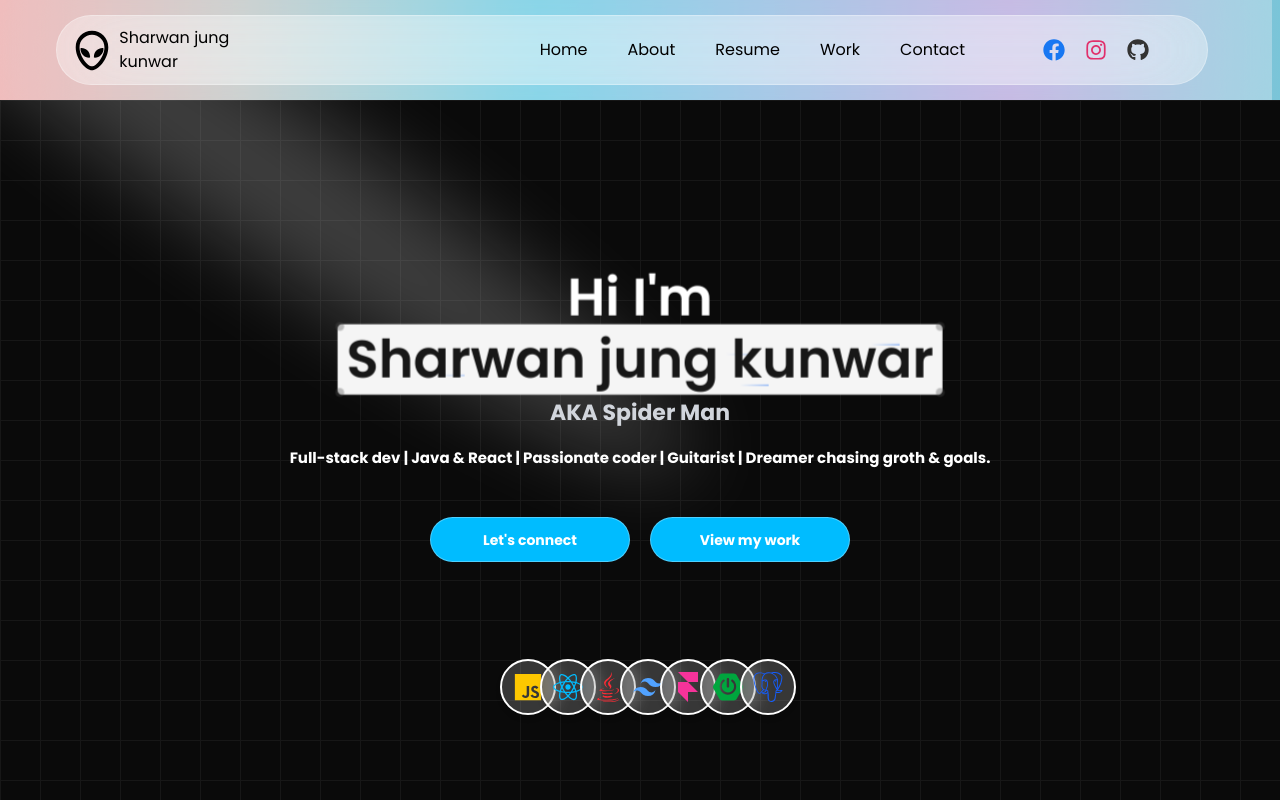
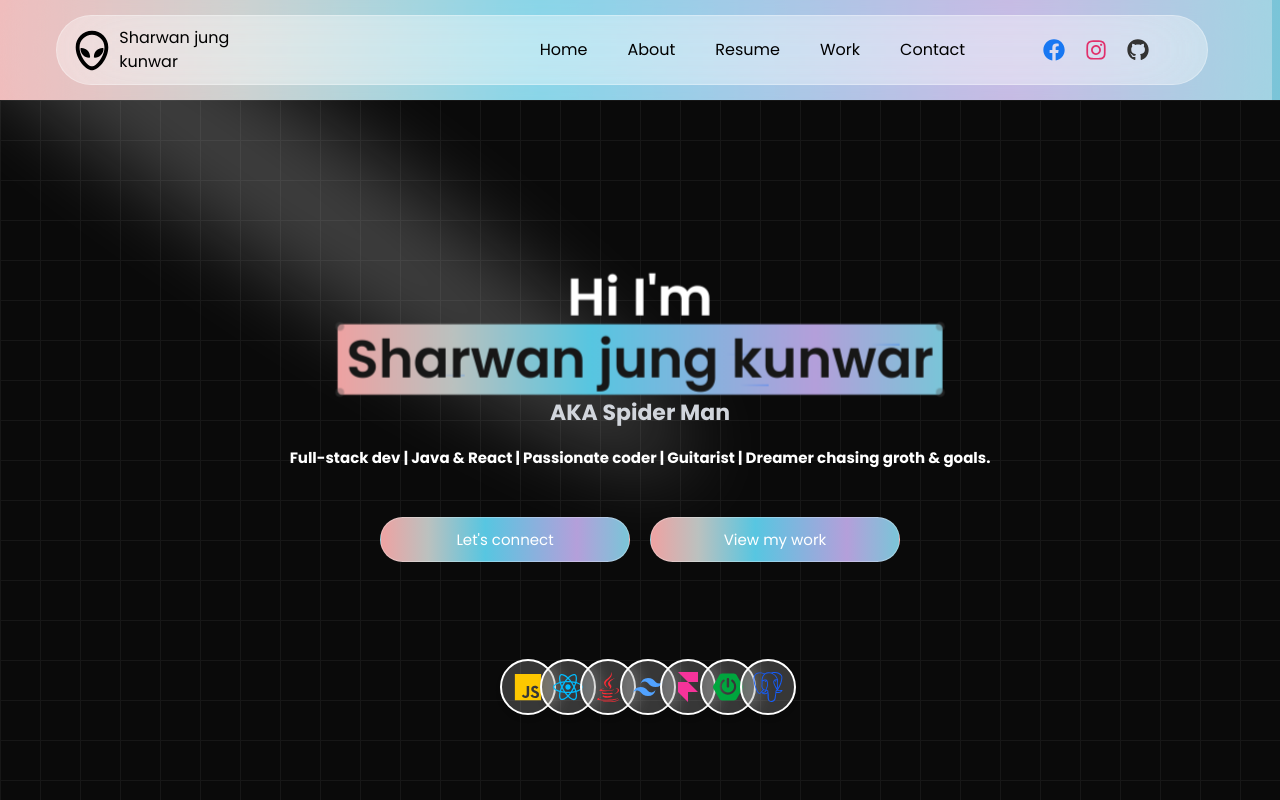
Before and after one commit to SharwanKunwar/Sharwan-Jung-Kunwar, a React (Vite) app: page / in a window 1280 px wide. Built offline with nearby package versions, Linux system fonts and the light colour scheme.

Commit message:
updted componets

```diff
--- a/src/App.css
+++ b/src/App.css
@@ -17,3 +17,6 @@ html {
 #header{
   background-image: linear-gradient(to right, #eea2a2 0%, #bbc1bf 19%, #57c6e1 42%, #b49fda 79%, #7ac5d8 100%);
 }
+.btns{
+   background-image: linear-gradient(to right, #eea2a2 0%, #bbc1bf 19%, #57c6e1 42%, #b49fda 79%, #7ac5d8 100%);
+}
--- a/src/components/ui/Cover.jsx
+++ b/src/components/ui/Cover.jsx
@@ -35,7 +35,7 @@ export const Cover = ({
       onMouseEnter={() => setHovered(true)}
       onMouseLeave={() => setHovered(false)}
       ref={ref}
-      className="relative hover:bg-neutral-900  group/cover inline-block dark:bg-neutral-900 bg-neutral-100 px-2 py-2  transition duration-200 rounded-sm">
+      className="btns relative hover:bg-neutral-900  group/cover inline-block dark:bg-neutral-900 px-2 py-2  transition duration-200 rounded-sm">
       <AnimatePresence>
         {hovered && (
           <motion.div
--- a/src/components/ui/CoverDemo.jsx
+++ b/src/components/ui/CoverDemo.jsx
@@ -31,13 +31,13 @@ export function CoverDemo() {
         animate={{x:0,opacity:1,filter:'blur(0px)'}}
         transition={{ duration: 0.5, delay:0.4 }}
         onTap={{scale:1.1}}
-        className="md:text-[14px] text-[16px] md:w-[200px] w-[300px] border border-white/30 md:h-[45px] h-[50px] bg-sky-400 text-white md:rounded-full rounded-sm">Let's connect</motion.button>
+        className="btns md:text-[15px] font-normal text-[16px] md:w-[250px] w-[350px] border border-white/30 md:h-[45px] h-[50px] text-white md:rounded-full rounded-full">Let's connect</motion.button>
         <motion.button
         initial={{x:500,opacity:0,filter:'blur(10px)'}}
         animate={{x:0,opacity:1,filter:'blur(0px)'}}
         transition={{ duration: 0.5, delay:0.4 }}
         onTap={{scale:1.1}}
-        className="md:text-[14px] text-[16px] md:w-[200px] w-[300px] border border-white/30 md:h-[45px] h-[50px] bg-sky-400 text-white md:rounded-full rounded-sm">View my work</motion.button>
+        className="btns md:text-[15px] font-normal text-[15px] md:w-[250px] w-[350px] border border-white/30 md:h-[45px] h-[50px] text-white md:rounded-full rounded-full">View my work</motion.button>
       </section>
       <motion.section
       initial={{opacity:0, y:100, scale:0.90,filter:'blur(10px)'}}
```
